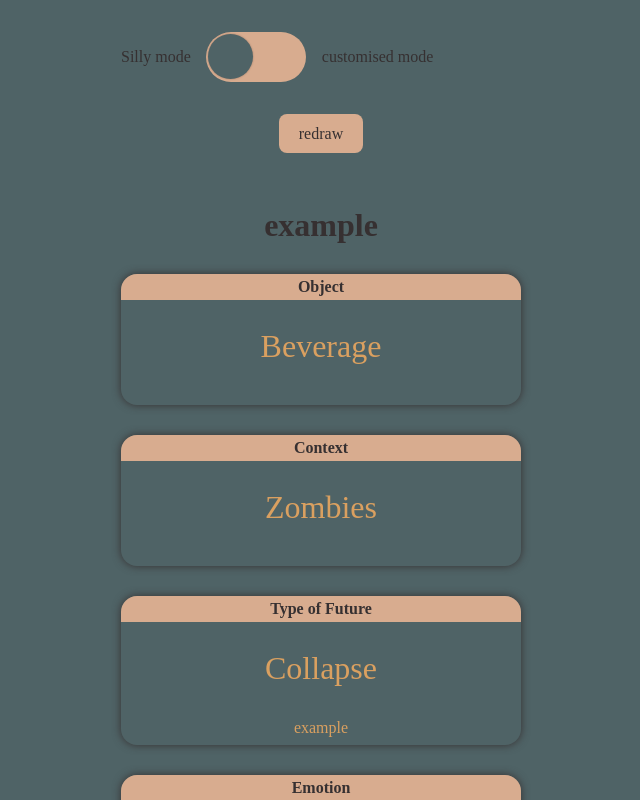
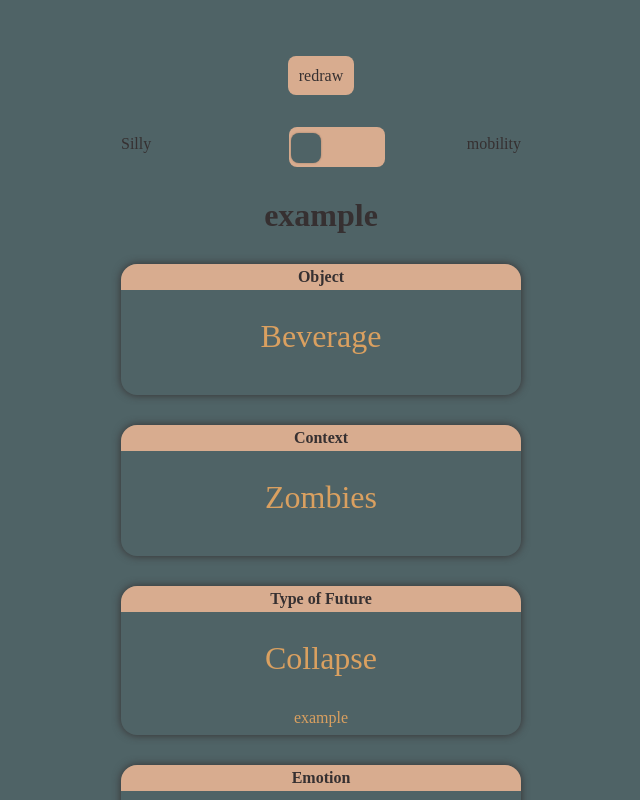
Before and after one commit to TakinB/ThingFromTheFuture, a React (Vite) app: page / in a window 1280 px wide. Shown: the top 800 px of the page, without its empty margins (319-959 px from the left). Built offline with nearby package versions, Linux system fonts and the light colour scheme; a web font is replaced by a local one.

Commit message:
fix styling

```diff
--- a/src/App.css
+++ b/src/App.css
@@ -12,18 +12,18 @@
   transition: filter 300ms;
 }
 .logo:hover {
-  filter: drop-shadow(0 0 2em #646cffaa);
+  filter: drop-shadow(0 0 2em #363031);
 }
 .logo.react:hover {
-  filter: drop-shadow(0 0 2em #61dafbaa);
+  filter: drop-shadow(0 0 2em #363031);
 }
 button {
   border-radius: 8px;
   border: 1px solid transparent;
-  padding: 0.6em 1.2em;
+  padding: 0.6em 0.6em;
   font-size: 1em;
   font-weight: 500;
-  margin: 2rem;
+  margin: 1.5rem;
   font-family: inherit;
   background-color: #d8ac8f;
   color: #363031;
@@ -31,7 +31,7 @@ button {
   transition: border-color 0.25s;
 }
 button:hover {
-  border-color: #646cff;
+  border-color: #363031;
 }
 button:focus,
 button:focus-visible {
--- a/src/App.jsx
+++ b/src/App.jsx
@@ -77,11 +77,11 @@ function App() {
 
   return (
     <div className="App">
+      <button onClick={event =>handleToggle()}> redraw </button>
       <Switch
         isOn={mode}
         handleToggle={() => {mode = !mode; handleToggle();}}
       />
-      <button onClick={event =>handleToggle()}> redraw </button>
       <Deck gameIntro={intro} Moods={mood} Objects={object} Contexts={context} Events={event}/>
       {/* <FileUpload></FileUpload> */}
     </div>
--- a/src/components/Switch.css
+++ b/src/components/Switch.css
@@ -9,10 +9,11 @@
     align-items: center;
     justify-content: space-between;
     cursor: pointer;
-    width: 100px;
-    height: 50px;
+    width: 6em;
+    height: 2.5rem;
+    margin: 0.5rem;
     background: #d8ac8f;
-    border-radius: 100px;
+    border-radius: 8px;
     position: relative;
     transition: background-color .2s;
   }
@@ -20,11 +21,11 @@
   .react-switch-label .react-switch-button {
     content: '';
     position: absolute;
-    top: 2px;
+    top: 6px;
     left: 2px;
-    width: 45px;
-    height: 45px;
-    border-radius: 45px;
+    width: 30px;
+    height: 30px;
+    border-radius: 8px;
     transition: 0.2s;
     background: #4f6366;
     box-shadow: 0 0 2px 0 rgba(10, 10, 10, 0.29);
--- a/src/components/Switch.jsx
+++ b/src/components/Switch.jsx
@@ -1,10 +1,11 @@
+import { positions } from '@mui/system';
 import React from 'react';
 import './Switch.css';
 
 const Switch = ({isOn, handleToggle}) => {
   return (
-    <div className="customised-toggle" style={{display:"flex"}}>
-      <p style={{marginRight:"0.5rem"}}>Silly mode</p>
+    <div className="customised-toggle" style={{display:"flex", textAlign:"center", flexDirection:"row", justifyContent:"space-between"}}>
+      <p style={{marginRight:"0.5rem"}}>Silly</p>
       <input
         checked={isOn}
         onChange={handleToggle}
@@ -19,7 +20,7 @@ const Switch = ({isOn, handleToggle}) => {
       >
         <span className={`react-switch-button`} />
       </label>
-      <p style={{marginLeft:"1rem"}}>customised mode</p>
+      <p style={{marginLeft:"1rem"}}>mobility</p>
       </div>
   );
 };
```
Also changed, not shown: src/index.css (+0 -8 lines), src/components/card.css (line endings or trailing spaces).
